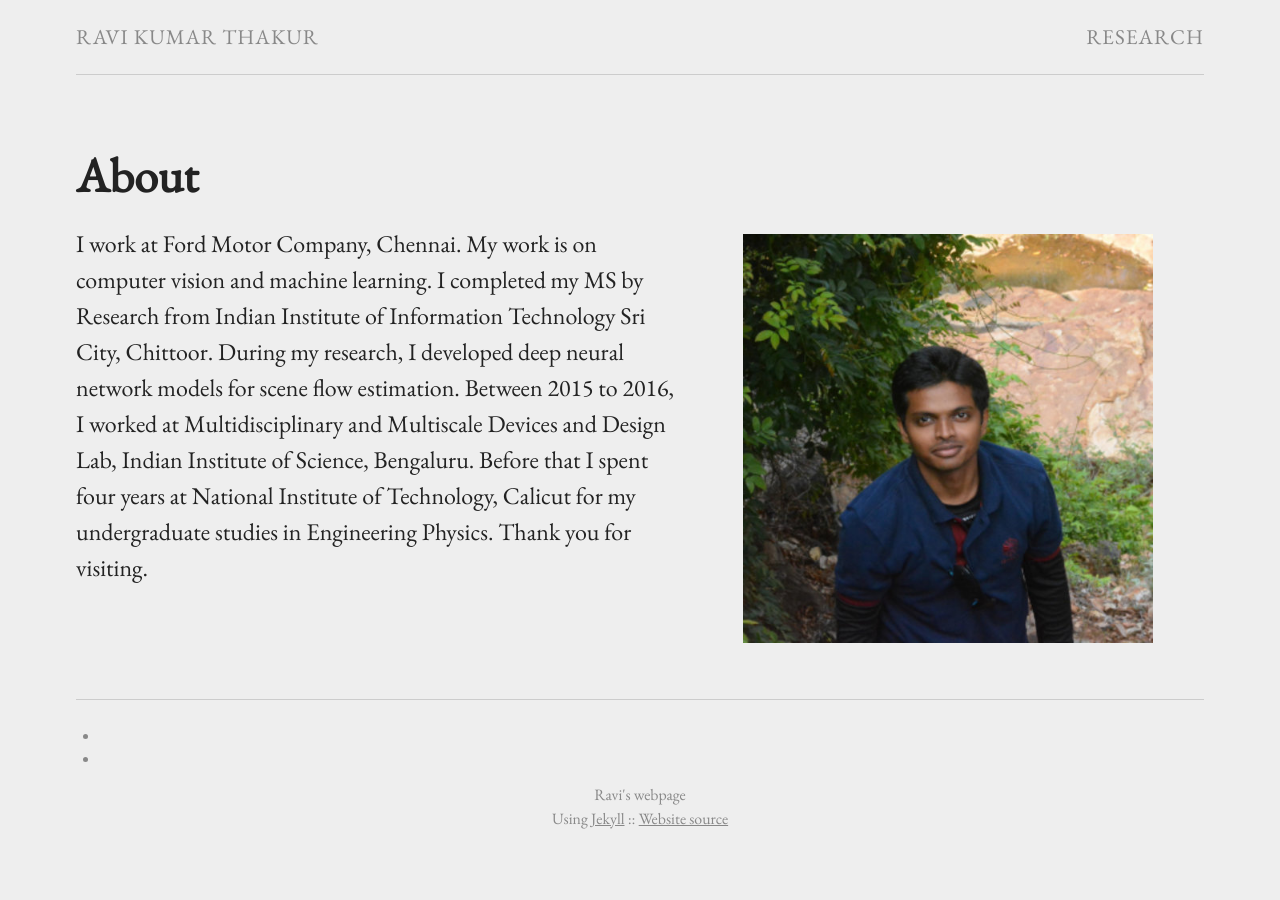
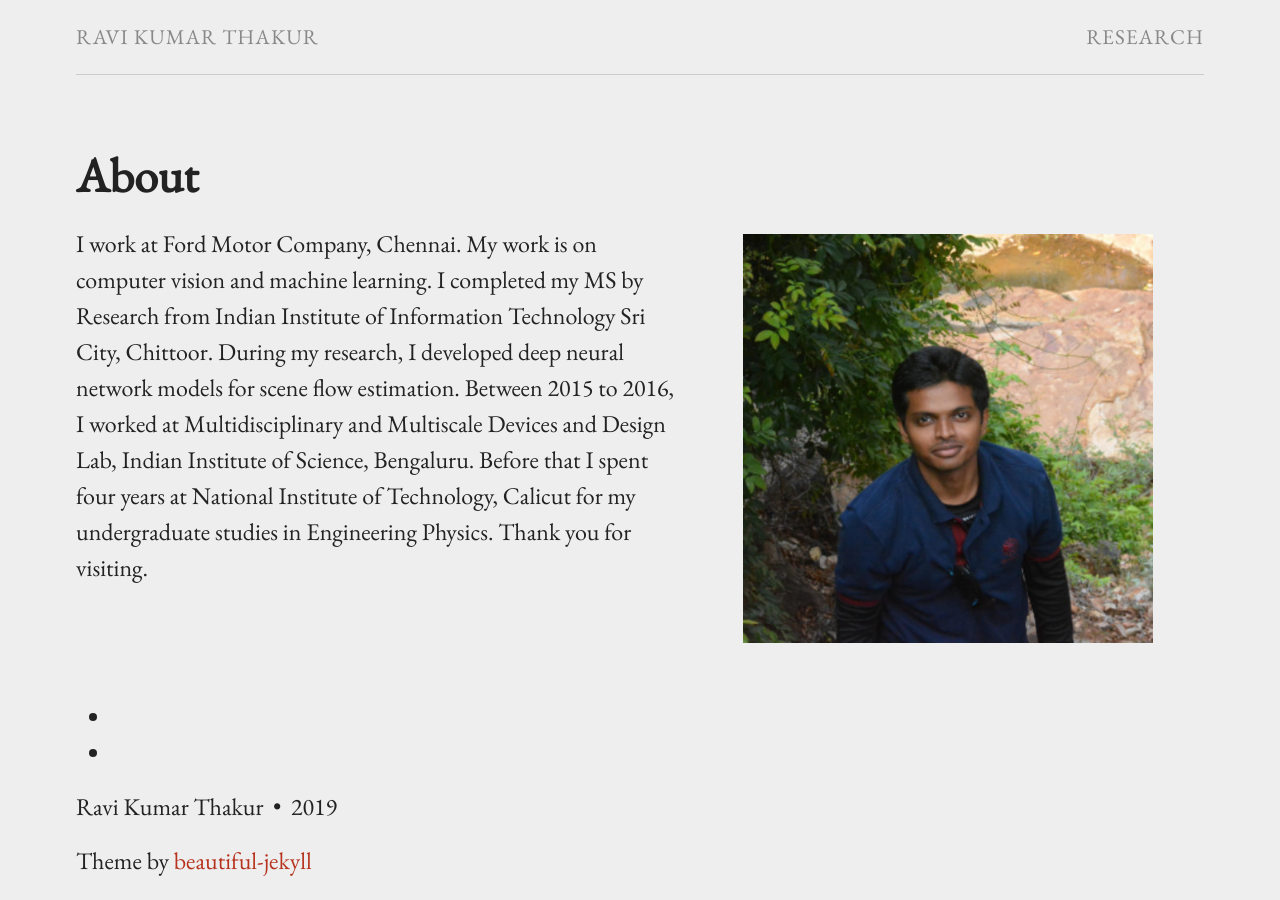
Before and after one commit to ravikt/ravi, a Jekyll site: the page built from index.md, in a window 1280 px wide. Built offline with Jekyll 4.4.1, drawn with Linux system fonts in a browser that asks for light colours.

Commit message:
Update footer.html

```diff
--- a/_includes/footer.html
+++ b/_includes/footer.html
@@ -1,5 +1,7 @@
-<footer class="site-footer">
-    <!-- Additionals -->
+<footer>
+  <div class="container beautiful-jekyll-footer">
+    <div class="row">
+      <div class="col-lg-8 col-lg-offset-2 col-md-10 col-md-offset-1">
         <ul class="list-inline text-center footer-links">
           {%- for link in site.social-network-links -%}
             {%- assign curkey = link[0] -%}
@@ -21,15 +23,29 @@
             </li>
           {%- endfor -%}
         </ul>
-    <!-- Additionals -->
+      <p class="copyright text-muted">
+      {{ site.author.name }}
+      &nbsp;&bull;&nbsp;
+      {{ site.time | date: '%Y' }}
 
-    {{ site.description }}<br />
+      {% if site.url-pretty %}
+      &nbsp;&bull;&nbsp;
+      <a href="{{ '' | absolute_url }}">{{ site.url-pretty }}</a>
+      {% endif %}
 
-    Using <a href="http://jekyllrb.com/">Jekyll</a>
-    {% if site.sourcecode %}
-     :: <a href="{{ site.sourcecode }}">Website source</a>
+      {% if site.matomo %}
+        {% if site.matomo.opt-out %}
+          &nbsp;&bull;&nbsp;
+          <a href="http://{{- site.matomo.uri -}}/index.php?module=CoreAdminHome&action=optOut" target="_blank" class="text_muted">Do-not-Track</a>
         {% endif %}
-    {% if site.analytics.provider and page.analytics != false %}
-     :: Analytics by {{ site.analytics.provider }}
-    {% endif %}
+      {% endif%}
+      </p>
+          <!-- Please don't remove this, keep my open source work credited :) -->
+    <p class="theme-by text-muted">
+      Theme by
+      <a href="https://deanattali.com/beautiful-jekyll/">beautiful-jekyll</a>
+    </p>
+      </div>
+    </div>
+  </div>
 </footer>
```
Lines whose indentation alone changed are shown as unchanged.
